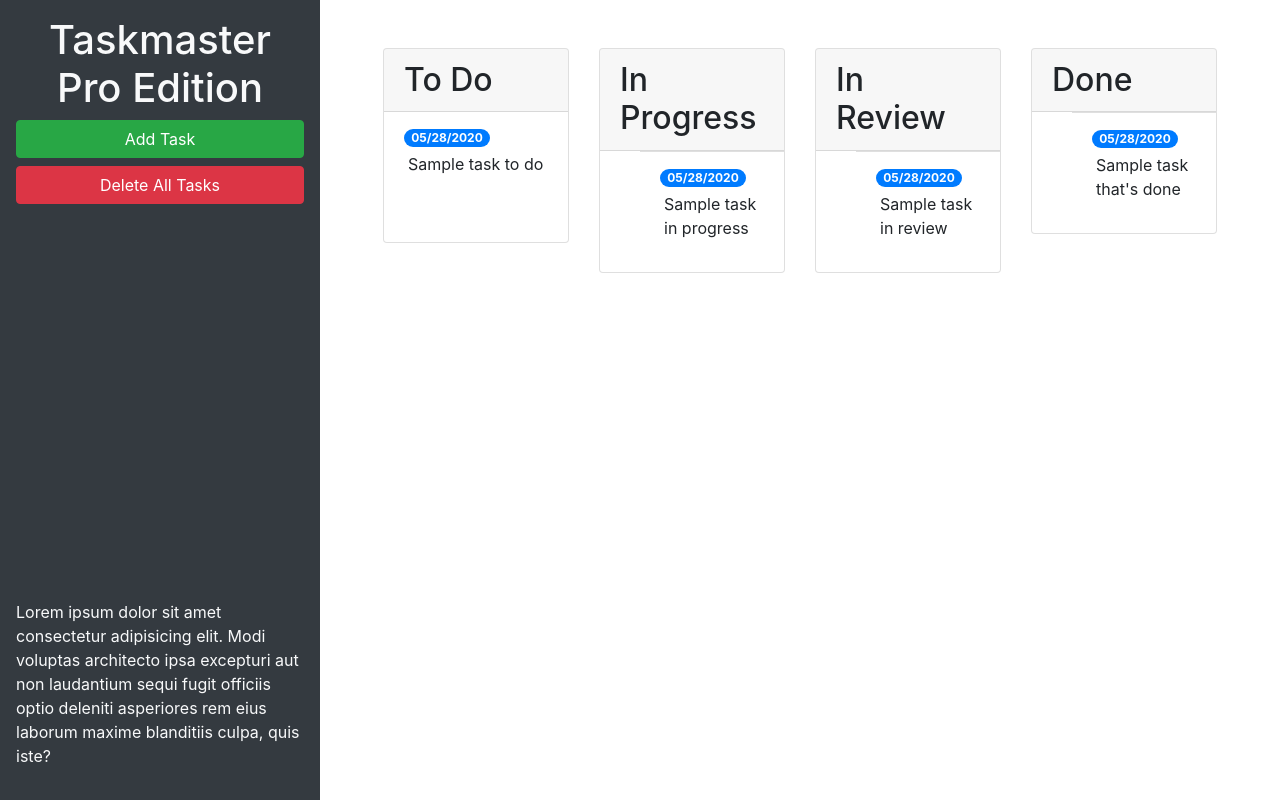
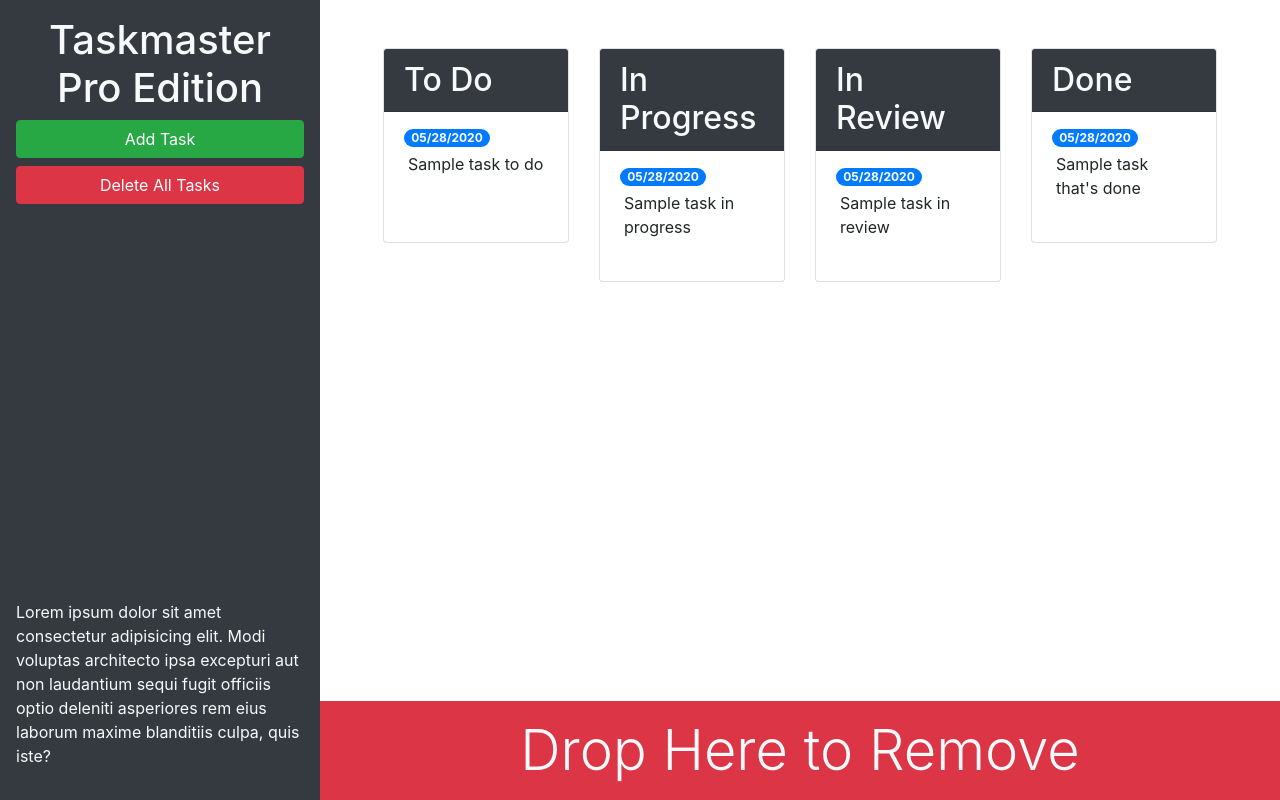
Before and after one commit to caitoreilly/taskmaster-pro, a plain HTML site: page index.html in a window 1280 px wide. Drawn offline with nearby package versions, Linux system fonts and the light colour scheme.

Commit message:
added utility classes to header for diff screen sizes, added color to cards, and built trash dropzone at bottom of page

```diff
--- a/index.html
+++ b/index.html
@@ -15,7 +15,7 @@
   <body>
     <div class="row min-vh-100 no-gutters">
       <header
-        class="col-12 col-lg-3 bg-dark text-light d-flex flex-column p-4 p-lg-3"
+        class="col-12 col-lg-3 bg-dark text-light sticky-top d-flex flex-column p-4 p-lg-3"
       >
         <h1 class="text-center">Taskmaster Pro Edition</h1>
         <button
@@ -29,18 +29,18 @@
         <button id="remove-tasks" class="btn btn-block btn-danger">
           Delete All Tasks
         </button>
-        <p class="mt-auto">
+        <p class="mt-auto d-none d-lg-block">
           Lorem ipsum dolor sit amet consectetur adipisicing elit. Modi voluptas
           architecto ipsa excepturi aut non laudantium sequi fugit officiis
           optio deleniti asperiores rem eius laborum maxime blanditiis culpa,
           quis iste?
         </p>
       </header>
-      <main class="col-12 col-lg-9">
+      <main class="col-12 col-lg-9 d-flex flex-column">
         <div class="m-5 row justify-content-around">
           <div class="col-12 col-md-6 col-xl-3 mb-3">
             <div class="card">
-              <h2 class="card-header">To Do</h2>
+              <h2 class="card-header bg-dark text-light">To Do</h2>
               <ul id="list-toDo" class="list-group list-group-flush">
                 <li class="list-group-item">
                   <span class="badge badge-primary badge-pill">05/28/2020</span>
@@ -52,8 +52,8 @@
           <!-- in progress starts here-->
           <div class="col-12 col-md-6 col-xl-3 mb-3">
             <div class="card">
-              <h2 class="card-header">In Progress</h2>
-              <ul id="list-inProgress" class="list-group-flush">
+              <h2 class="card-header bg-dark text-light">In Progress</h2>
+              <ul id="list-inProgress" class="list-group list-group-flush">
                 <li class="list-group-item">
                   <span class="badge badge-primary badge-pill">05/28/2020</span>
                   <p class="m-1">Sample task in progress</p>
@@ -64,8 +64,8 @@
           <!--in review starts here-->
           <div class="col-12 col-md-6 col-xl-3 mb-3">
             <div class="card">
-              <h2 class="card-header">In Review</h2>
-              <ul id="list-inReview" class="list-group-flush">
+              <h2 class="card-header bg-dark text-light">In Review</h2>
+              <ul id="list-inReview" class="list-group list-group-flush">
                 <li class="list-group-item">
                   <span class="badge badge-primary badge-pill">05/28/2020</span>
                   <p class="m-1">Sample task in review</p>
@@ -76,14 +76,19 @@
           <!--done starts here-->
           <div class="col-12 col-md-6 col-xl-3 mb-3">
             <div class="card">
-              <h2 class="card-header">Done</h2>
-              <ul id="list-done" class="list-group-flush">
+              <h2 class="card-header bg-dark text-light">Done</h2>
+              <ul id="list-done" class="list-group list-group-flush">
                 <li class="list-group-item">
                   <span class="badge badge-primary badge-pill">05/28/2020</span>
                   <p class="m-1">Sample task that's done</p>
                 </li>
               </ul>
             </div>
+          </div>
+        </div>
+        <div id="trash" class="mt-auto">
+          <div class="w-100 bg-danger p-3 text-center text-light display-4">
+            Drop Here to Remove
           </div>
         </div>
       </main>
```
